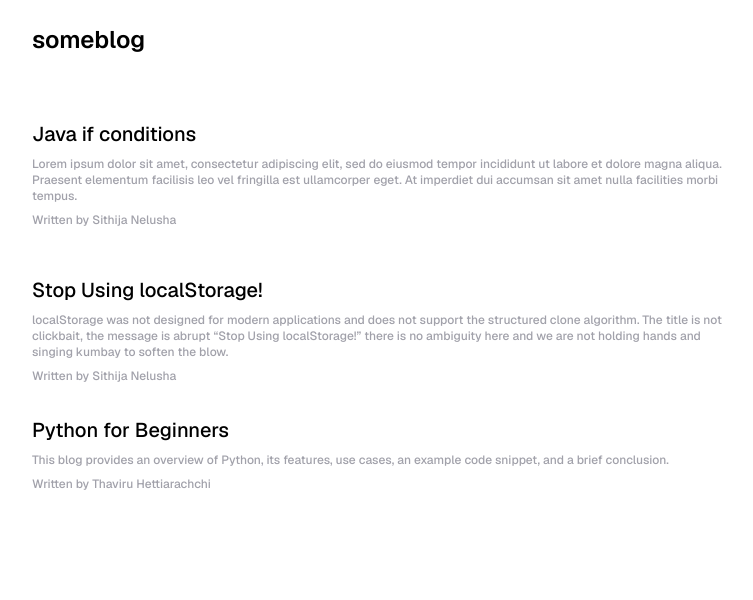
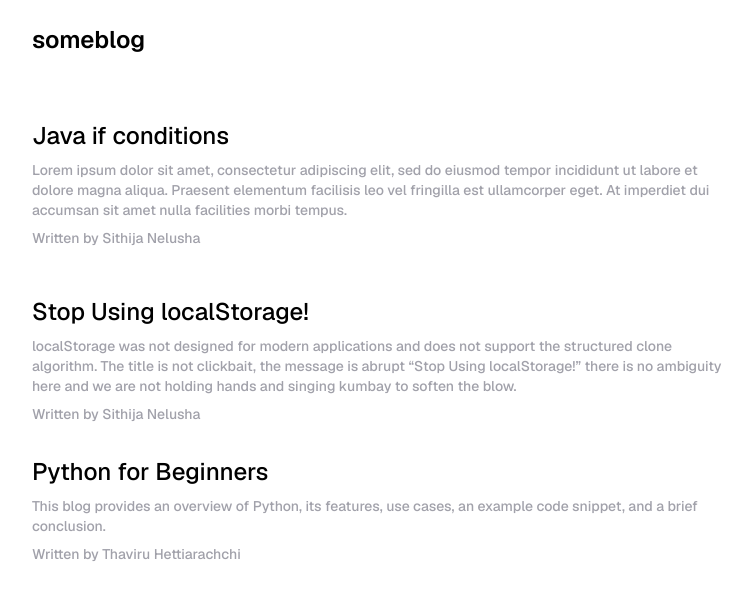
Before and after one commit to somehq/someblog, a Next.js app: page / in a window 1280 px wide. Shown: the top 600 px of the page, without its empty margins (256-1009 px from the left). Built offline with nearby package versions, Linux system fonts and the light colour scheme.

Commit message:
chore: increase font size, close #3

```diff
--- a/app/page.tsx
+++ b/app/page.tsx
@@ -14,12 +14,12 @@ export default async function Page() {
           posts.map((post) => (
             <div key={post.slug} className="mb-4">
               <Link
-                className="text-xl font-medium"
+                className="text-2xl font-medium"
                 href={`/posts/${post.slug}`}
               >
                 {post.title}
-                <p className="text-xs text-zinc-400 mt-2">{post.excerpt}</p>
-                <p className="text-xs text-zinc-400 mt-2">
+                <p className="text-sm text-zinc-400 mt-2">{post.excerpt}</p>
+                <p className="text-sm text-zinc-400 mt-2">
                   Written by {post.author.name}
                 </p>
               </Link>
--- a/app/posts/[slug]/page.tsx
+++ b/app/posts/[slug]/page.tsx
@@ -24,16 +24,16 @@ export default async function Page({ params }: PageProps) {
   return (
     <div className="flex flex-col mt-16">
       <Link href="/">
-        <span className="inline-flex items-center text-xs text-zinc-400">
+        <span className="inline-flex items-center text-sm text-zinc-400">
           <ArrowLeftIcon className="w-4 h-4 mr-2" />
           Back to posts
         </span>
       </Link>
       <h1 className="text-4xl font-semibold mt-6">{post.title}</h1>
-      <p className="text-xs text-zinc-400 mt-2">
+      <p className="text-sm text-zinc-400 mt-2">
         Written by {post.author.name}
       </p>
-      <article className="max-w-none prose prose-sm mt-10 mx-auto">
+      <article className="max-w-none prose mt-10 mx-auto">
         <MDXContent source={post.content} />
       </article>
     </div>
```
